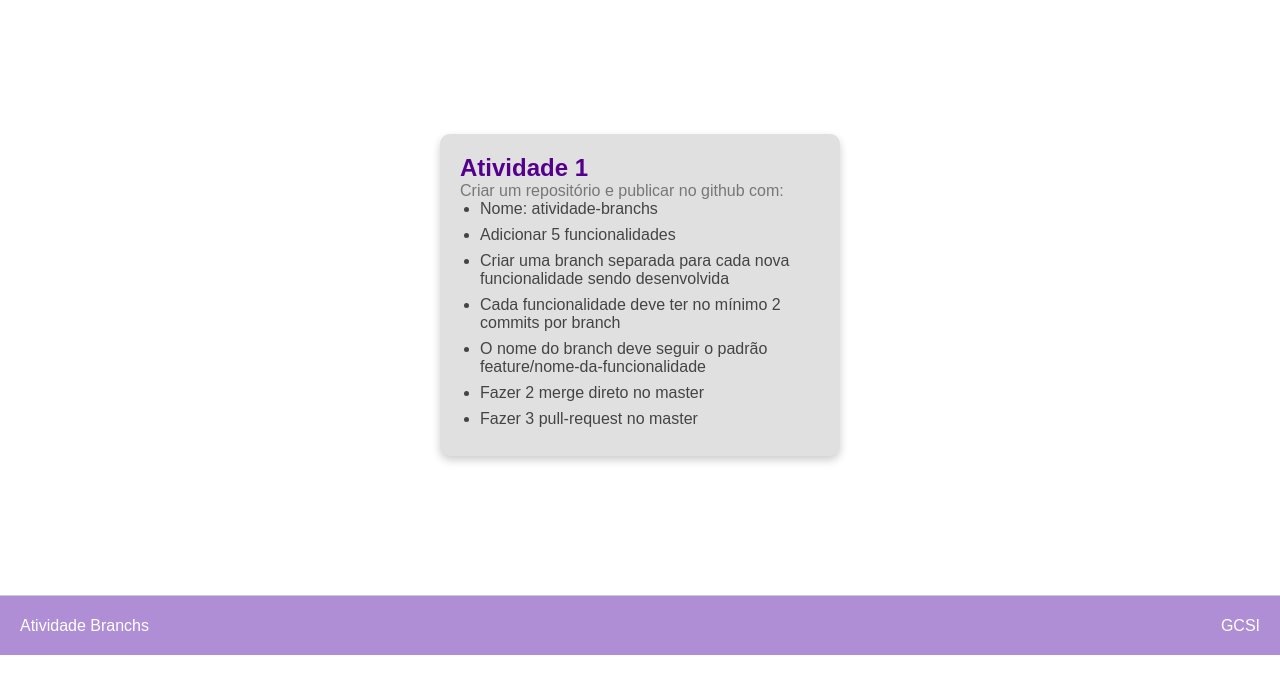
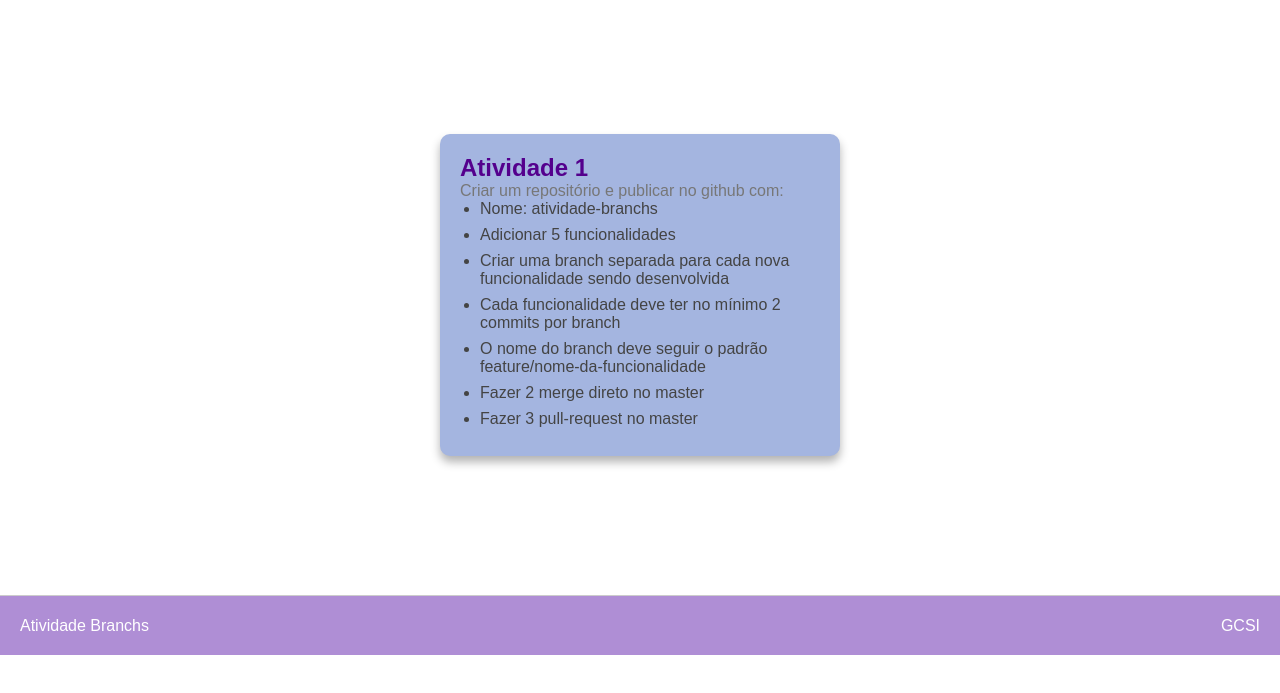
Before and after one commit to rebeca018/atividade-branchs, a plain HTML site: page index.html in a window 1280 px wide. In both pictures the pointer is over the element 640 px from the left and 370 px from the top of the page. Shown: the part 75-768 px from the top of the page. Drawn offline with Linux system fonts and the light colour scheme.

Commit message:
Aumentando o box-shadow

```diff
--- a/styles.css
+++ b/styles.css
@@ -83,8 +83,9 @@ button{
     margin: 20px;
 }
 .card:hover {
-    background-color: #e0e0e0;
-
+    background-color: #A4B5E0;
+    box-shadow: 0px 6px 10px rgba(0, 0, 0, 0.3);
+    color: #d1bbeb;
 }
 .card h2{
     margin-top: 0;
```
